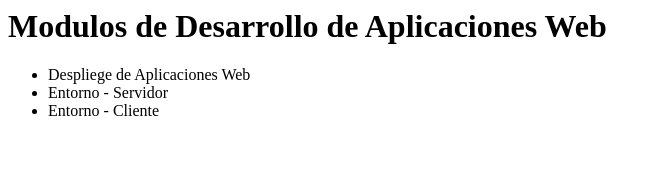
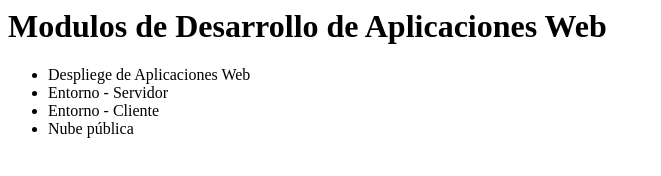
Before and after one commit to AR1UR0/dawAct4_1, a plain HTML site: page index.html in a window 1280 px wide. Shown: the whole page, without its empty margins (0-661 px from the left). Drawn offline with Linux system fonts and the light colour scheme.

Commit message:
otro módulo más añadido

```diff
--- a/index.html
+++ b/index.html
@@ -2,9 +2,10 @@
     <body>
         <h1>Modulos de Desarrollo de Aplicaciones Web</h1>
 	<ul>
-	        <li>Despliege de Aplicaciones Web</li>
+	    <li>Despliege de Aplicaciones Web</li>
 		<li>Entorno - Servidor</li>
 		<li>Entorno - Cliente</li>
+		<li>Nube pública</li>
 	</ul>
     </body>
 </html>
```
